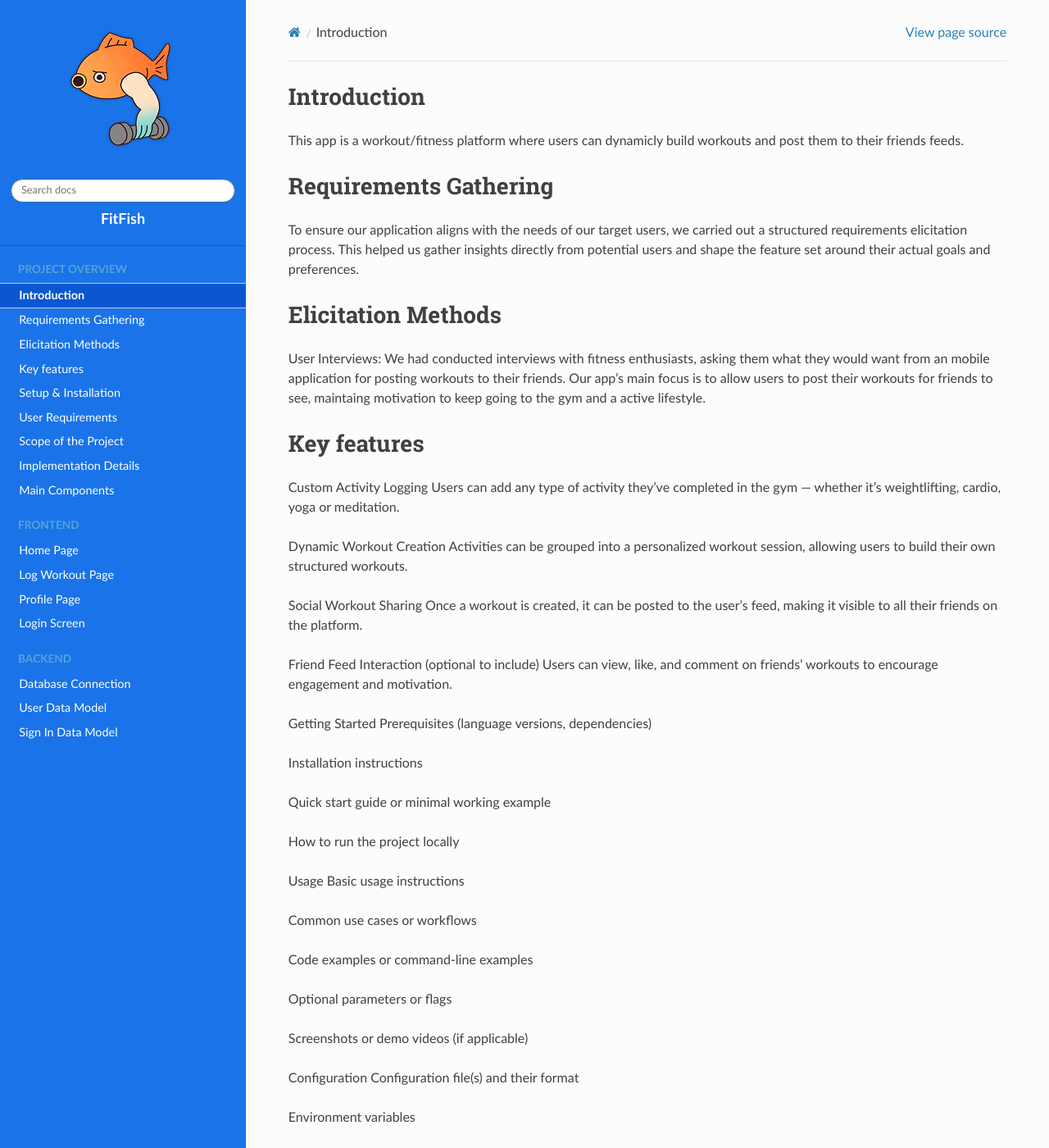
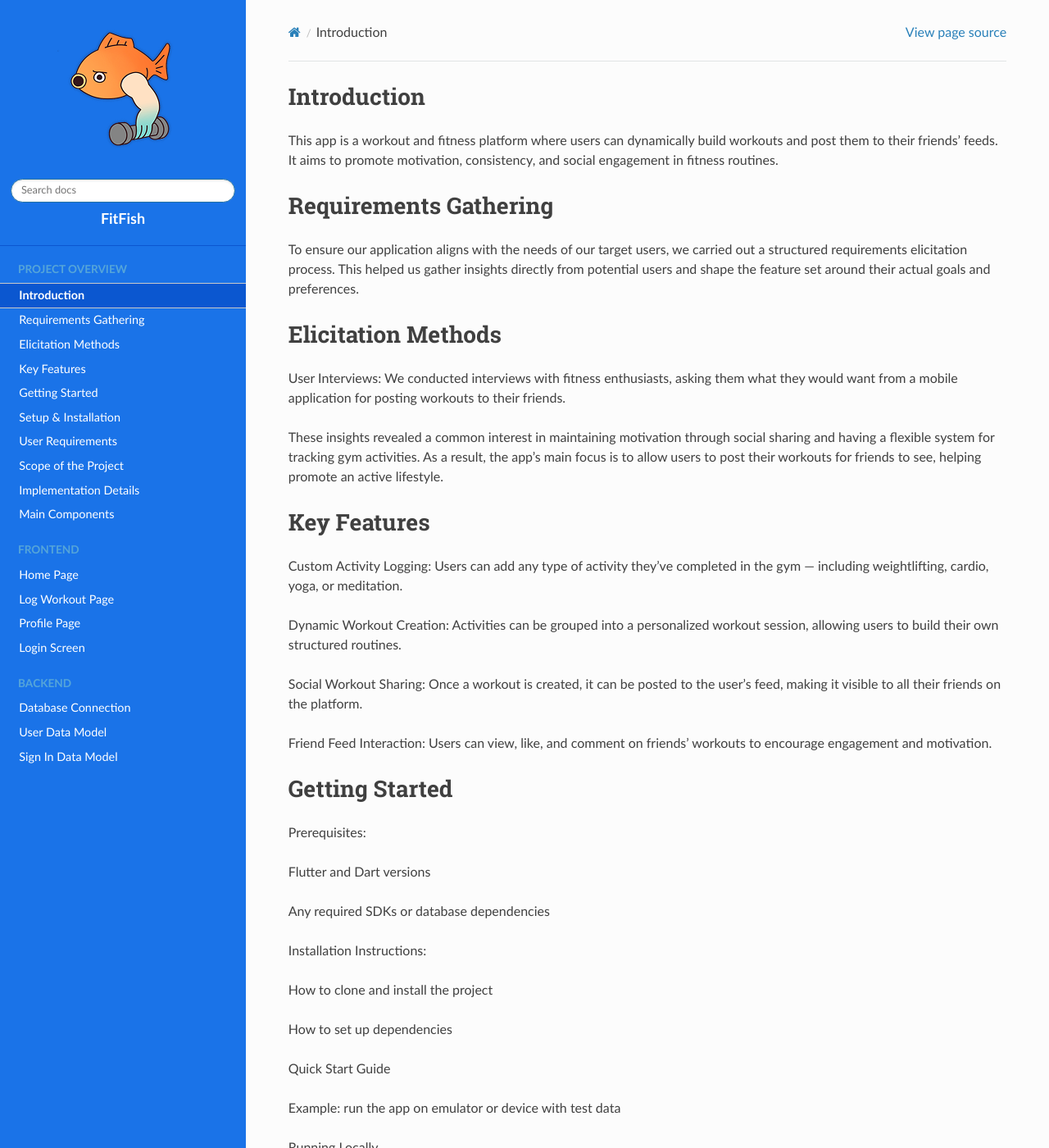
Before and after one commit to 5a-Fitness-App/5a-Code-Documentation, a Sphinx documentation site: the page built from docs/source/overview/introduction.rst, in a window 1280 px wide and 1400 px high. Shown: the whole window at 82% size. Built offline with Sphinx 7.4.7 and the Read the Docs theme 3.1.0, drawn with Linux system fonts in a browser that asks for light colours; some of the changed text lies outside the part shown.

Commit message:
Update introduction.rst

```diff
--- a/docs/source/overview/introduction.rst
+++ b/docs/source/overview/introduction.rst
@@ -1,112 +1,124 @@
 Introduction
-============
-This app is a workout/fitness platform where users can dynamicly build workouts and post them to their friends feeds.
+=====
+This app is a workout and fitness platform where users can dynamically build workouts and post them to their friends' feeds. It aims to promote motivation, consistency, and social engagement in fitness routines.
 
 Requirements Gathering
-=======
+=====
 To ensure our application aligns with the needs of our target users, we carried out a structured requirements elicitation process. This helped us gather insights directly from potential users and shape the feature set around their actual goals and preferences.
 
 Elicitation Methods
-======
-User Interviews: We had conducted interviews with fitness enthusiasts, asking them what they would want from an mobile application for posting workouts to their friends.
-Our app's main focus is to allow users to post their workouts for friends to see, maintaing motivation to keep going to the gym and a active lifestyle.
+=====
+User Interviews: We conducted interviews with fitness enthusiasts, asking them what they would want from a mobile application for posting workouts to their friends.
 
+These insights revealed a common interest in maintaining motivation through social sharing and having a flexible system for tracking gym activities. As a result, the app's main focus is to allow users to post their workouts for friends to see, helping promote an active lifestyle.
 
+Key Features
+=====
+Custom Activity Logging:
+Users can add any type of activity they’ve completed in the gym — including weightlifting, cardio, yoga, or meditation.
 
-Key features
-==========
-Custom Activity Logging
-Users can add any type of activity they’ve completed in the gym — whether it’s weightlifting, cardio, yoga or meditation.
+Dynamic Workout Creation:
+Activities can be grouped into a personalized workout session, allowing users to build their own structured routines.
 
-Dynamic Workout Creation
-Activities can be grouped into a personalized workout session, allowing users to build their own structured workouts.
-
-Social Workout Sharing
+Social Workout Sharing:
 Once a workout is created, it can be posted to the user’s feed, making it visible to all their friends on the platform.
 
-Friend Feed Interaction (optional to include)
+Friend Feed Interaction:
 Users can view, like, and comment on friends’ workouts to encourage engagement and motivation.
 
+Getting Started
+=====
+Prerequisites:
 
-Getting Started
-Prerequisites (language versions, dependencies)
+Flutter and Dart versions
 
-Installation instructions
+Any required SDKs or database dependencies
 
-Quick start guide or minimal working example
+Installation Instructions:
 
-How to run the project locally
+How to clone and install the project
+
+How to set up dependencies
+
+Quick Start Guide
+
+Example: run the app on emulator or device with test data
+
+Running Locally
+
+Backend/server setup (if applicable)
+
+Environment variable configuration
 
 Usage
-Basic usage instructions
+Basic usage instructions (e.g., how to create a workout)
 
 Common use cases or workflows
 
-Code examples or command-line examples
+Code examples (if CLI or API-related)
 
-Optional parameters or flags
+Optional parameters or settings
 
-Screenshots or demo videos (if applicable)
+Screenshots or demo videos (optional but helpful)
 
 Configuration
-Configuration file(s) and their format
+Configuration files (e.g., .env, config.yaml)
 
 Environment variables
 
-Default vs. custom settings
+Customizable settings
 
-Secrets or sensitive info handling
+Handling of secrets or sensitive data
 
-API Reference
-List of modules, classes, functions, methods
+API Reference (if applicable)
+Modules, classes, functions, methods
 
 Input parameters and return values
 
-Exceptions/errors raised
+Exceptions or error handling
 
-Example usage for each function/class
+Example usage
 
-Auto-generated documentation (e.g., via Sphinx or Doxygen)
+Auto-generated API docs (e.g., Sphinx)
 
 Testing
 How to run tests
 
-Testing framework used
+Testing framework used (e.g., flutter_test)
 
 Sample test command
 
-Writing new tests
+Writing and adding new tests
 
-Test coverage reports
-
+Test coverage reports (if available)
 
 Deployment
-Deployment environments supported (e.g., dev, staging, prod)
+Supported environments (e.g., development, staging, production)
 
-Deployment instructions (manual or CI/CD)
+Manual deployment instructions or CI/CD setup
 
-Docker setup (if applicable)
+Docker configuration (if applicable)
 
-Hosting requirements (e.g., PostgreSQL, Redis)
+Hosting requirements (e.g., PostgreSQL, Firebase)
 
-Troubleshooting deployment issues
+Troubleshooting tips
 
 Contributing
 Code of Conduct
 
-How to submit issues
+How to report issues
 
-How to make pull requests
+How to submit pull requests
 
-Coding style guidelines
+Code style and formatting rules
 
-How to set up a dev environment
+Setting up a development environment
 
-Branching strategy
+Branching strategy (e.g., GitFlow)
 
 Security (Optional)
 Known vulnerabilities
 
 How to report a security issue
 
-Security best practices used in the project
+Security best practices followed in the project
```
